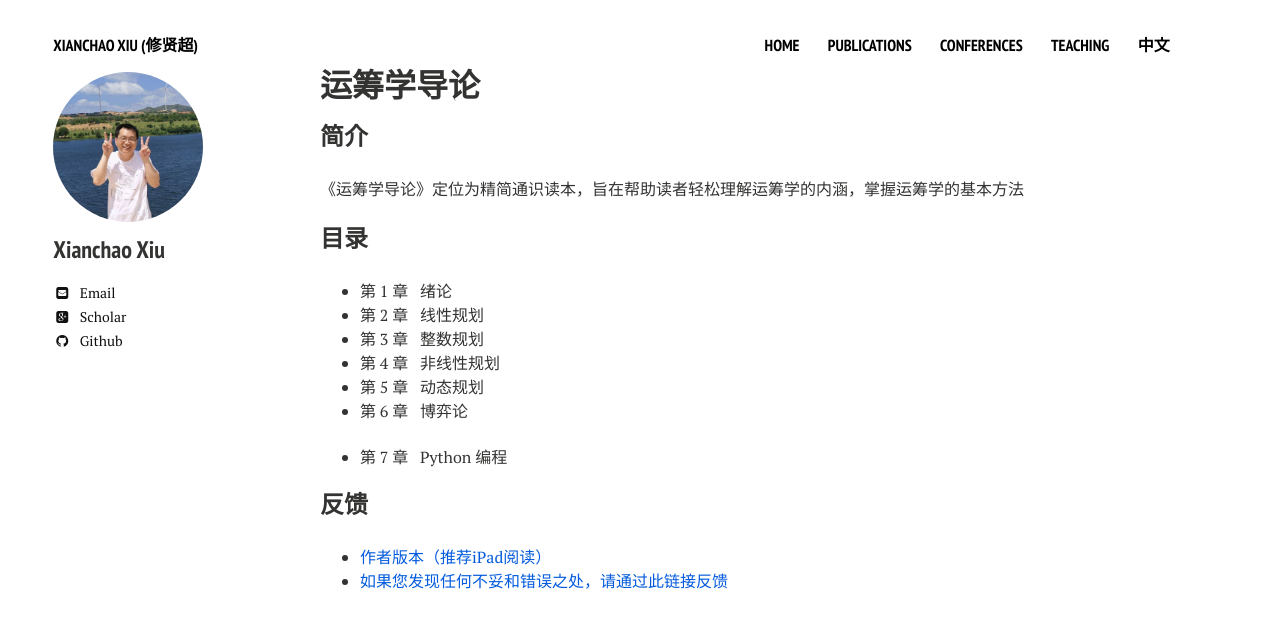
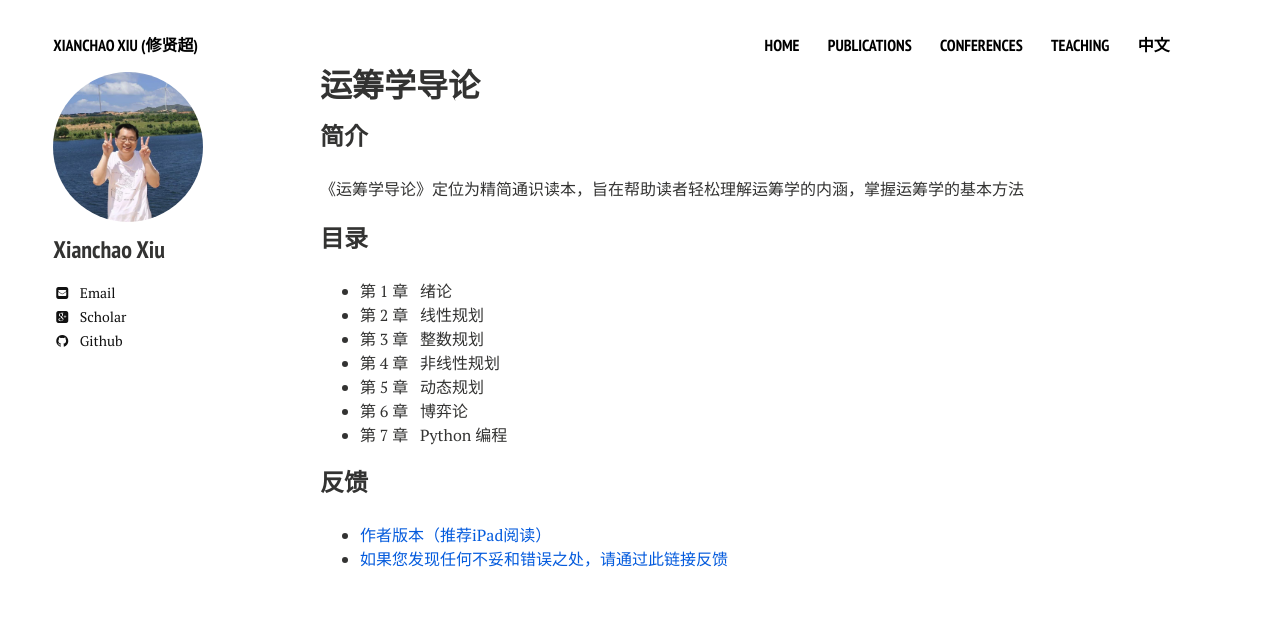
Before and after one commit to xianchaoxiu/xianchaoxiu.github.io, a Jekyll site: the page built from chinese/book/OR/index.md, in a window 1280 px wide. Shown: the top 628 px of the page. Built offline with Jekyll 4.4.1, drawn with Linux system fonts in a browser that asks for light colours; nearby versions of some CDN libraries.

```diff
--- a/chinese/book/OR/index.md
+++ b/chinese/book/OR/index.md
@@ -17,7 +17,7 @@ share: false
 *  第 3 章 &nbsp;  整数规划 <br>
 *  第 4 章 &nbsp;  非线性规划 <br>
 *  第 5 章 &nbsp;  动态规划 <br>
-*  第 6 章 &nbsp;  博弈论 <br><br>
+*  第 6 章 &nbsp;  博弈论 <br>
 *  第 7 章 &nbsp;  Python 编程 <br>
 
 
```
